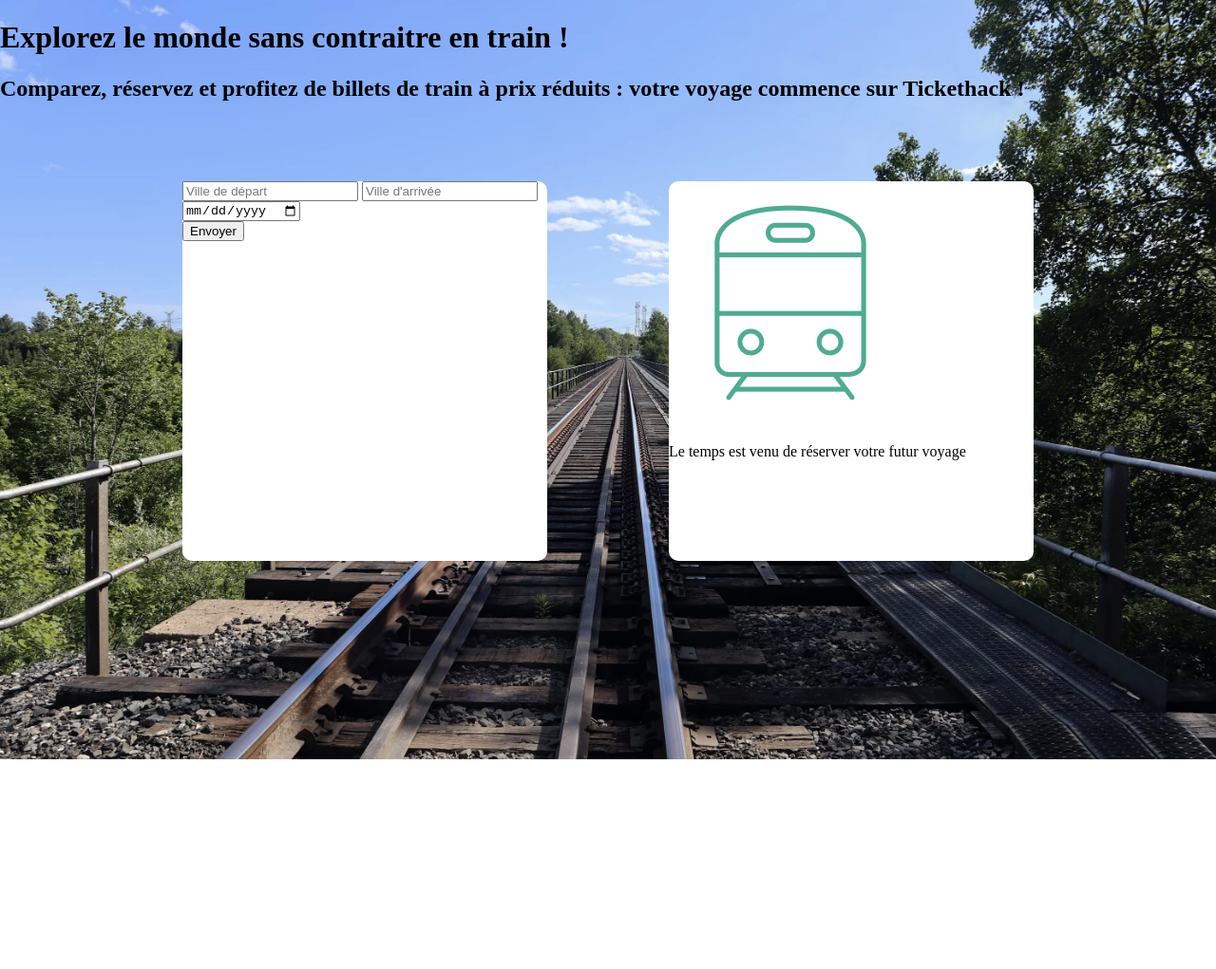
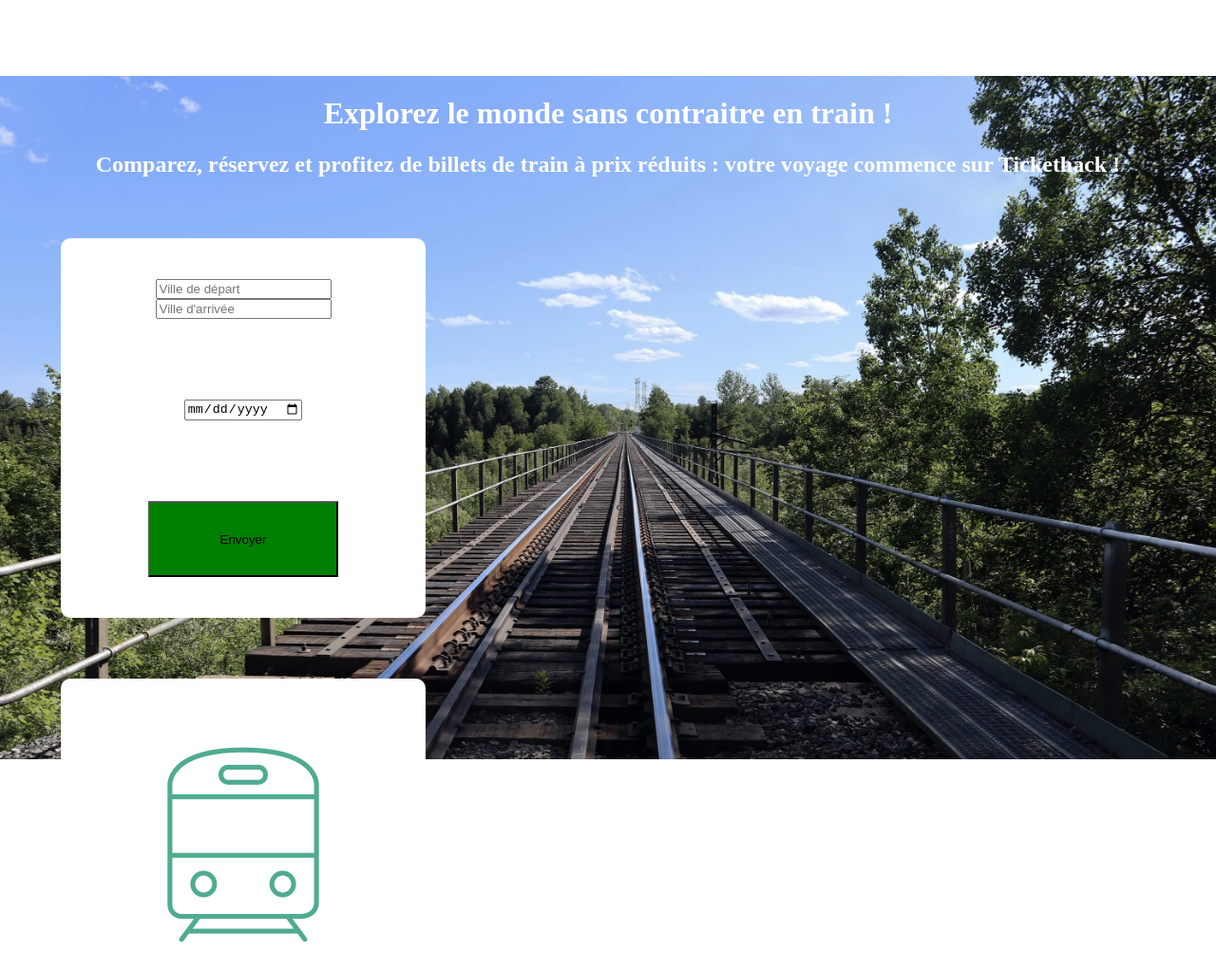
Before and after one commit to oliverstask/tickethack-frontend, a plain HTML site: page index.html in a window 1280 px wide. Shown: the top 1021 px of the page at 95% size. Before the commit the page ends 800 px from the top, so only its background shows below. Drawn offline with Linux system fonts and the light colour scheme.

Commit message:
restruction index.html

```diff
--- a/index.html
+++ b/index.html
@@ -5,25 +5,33 @@
 </head>
 
 <body>
+    <div id ="container">
         <div id="header">
+            <h1 id = "logo">Tickethack</h1>
+            <div id = "menu-container">
+             <p>Panier</p>
+                <p>Réservations</p>
+            </div>
+        </div>
+
+        <div id ='booking-container'>
             <h1>Explorez le monde sans contraitre en train !</h1>
             <h2>Comparez, réservez et profitez de billets de train à prix réduits : votre voyage commence sur Tickethack !</h2>
-    </div>
-
-    <div id ="container">
-        <div class="search-container" id ="select-travel">
+            <div class="panel" id ="left-panel">
                 <div>
                     <input class ="city" id="depart" type="text" placeholder="Ville de départ" />
+                    <br/>
                     <input class ="city" type="arrivee" type="text" placeholder="Ville d'arrivée"/>
                 </div>
                 <div>
                     <input type="date" placeholder=""/>
                     </div>
-                <button>Envoyer</button>
+                    <button id="search-button">Envoyer</button>
             </div>
-        <div class = "search-container" id = "search-results">
+            <div class = "panel" id = "right-panel">
                 <img src = "images/train.png"/>
                 <p>Le temps est venu de réserver votre futur voyage</p>
             </div>
         </div>
+    </div>
 </body>
--- a/style.css
+++ b/style.css
@@ -1,14 +1,42 @@
+
 body {
     margin: 0;
+}
+
+#container {
+    display: grid;
+    grid-template-rows: repeat(12, 1fr);
+    grid-template-columns: repeat(12, 1fr);
+}
+
+#header {
+    height: 10vh;
+    width: 100vw;
+    grid-row-start: 1;
+    grid-row-end: 2;
+    grid-column-start: 1;
+    grid-column-end: 13;
+    background-color: white;
+}
+
+h1,
+h2 {
+    color: white;
+    text-align: center;
+}
+
+#booking-container {
     background-image: url("images/background.jpg");
     background-size: cover;
+    margin: 0;
+    height: 90vh;
+    grid-row-start: 2;
+    grid-row-end: 13;
+    grid-column-start: 1;
+    grid-column-end: 13;
+    justify-content: center;
 }
-#container {
-    display: flex;
-    justify-content: center;
-    width: 100vw;
-}
-.search-container {
+.panel {
     width: 30vw;
     height: 50vh;
 	margin: 5vw;
@@ -17,8 +45,21 @@ body {
 
 }
 
-#search-result {
-    flex-direction: row;
+#left-panel {
+    display: flex;
+    flex-direction: column;
+    align-items: center;
+    justify-content: space-around;
+}
+#right-panel {
+    display: flex;
+    flex-direction: column;
     justify-content: center;
-    align-items: space-between;
+    align-items: center;
 }
+
+#search-button {
+    background-color: green;
+    height: 80px;
+    width: 200px;
+}
```
Lines whose indentation alone changed are shown as unchanged.
